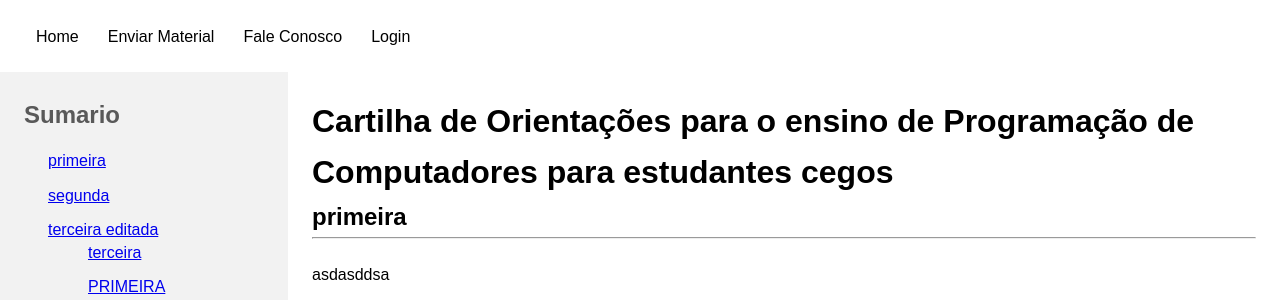
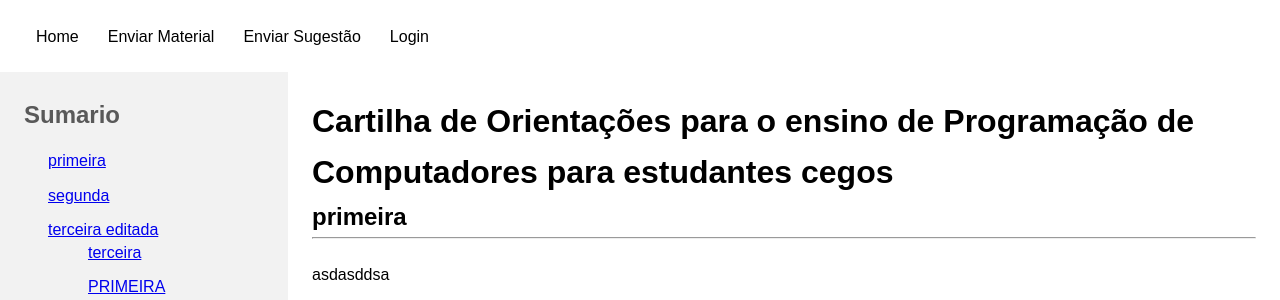
Before and after one commit to lucasgoncalvesmartins/TCC_Lucas_ADS19, a PHP site: template src/View/Home.php in a window 1280 px wide. Shown: the top 300 px of the page. Run offline with PHP 8.4, Linux system fonts and the light colour scheme; the template is opened without the code that fills it, so the values that code supplies are empty; data comes from the database, SQL or seed files in the repository; some libraries are stand-ins or nearby versions.

Commit message:
header atualizado

```diff
--- a/src/View/header.php
+++ b/src/View/header.php
@@ -25,7 +25,7 @@ if (session_status() === PHP_SESSION_NONE) {
                 if (!isset($_SESSION['id']) || (isset($_SESSION['tipo']) && $_SESSION['tipo'] === 'comum')): ?>
                     <a href="Home.php"  tabindex="0">Home</a>
                     <a href="UsuarioSugestao.php"  tabindex="0">Enviar Material</a>
-                    <a href="FaleConosco.php"  tabindex="0">Fale Conosco</a>
+                    <a href="FaleConosco.php"  tabindex="0">Enviar Sugestão</a>
                     <a href="AdmLogin.php"  tabindex="0">Login</a>
                 <?php endif; ?>
 
```
